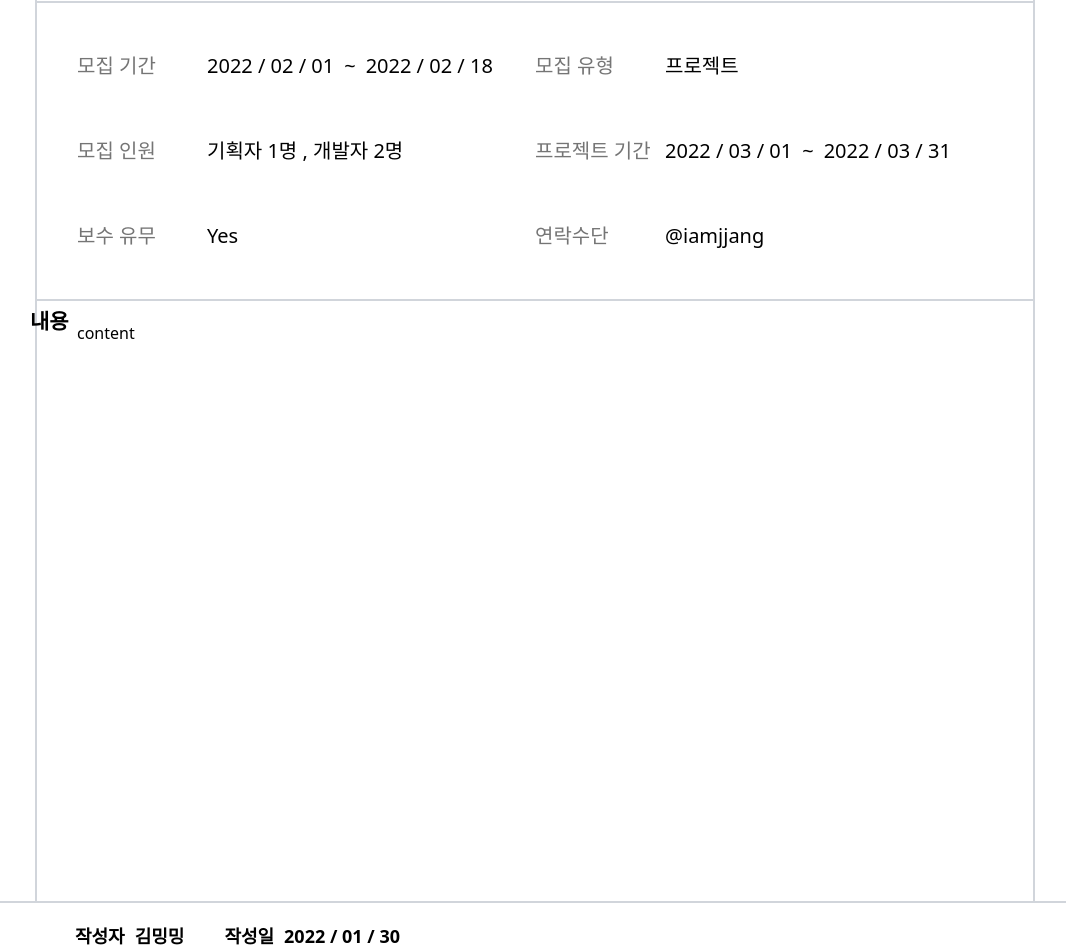
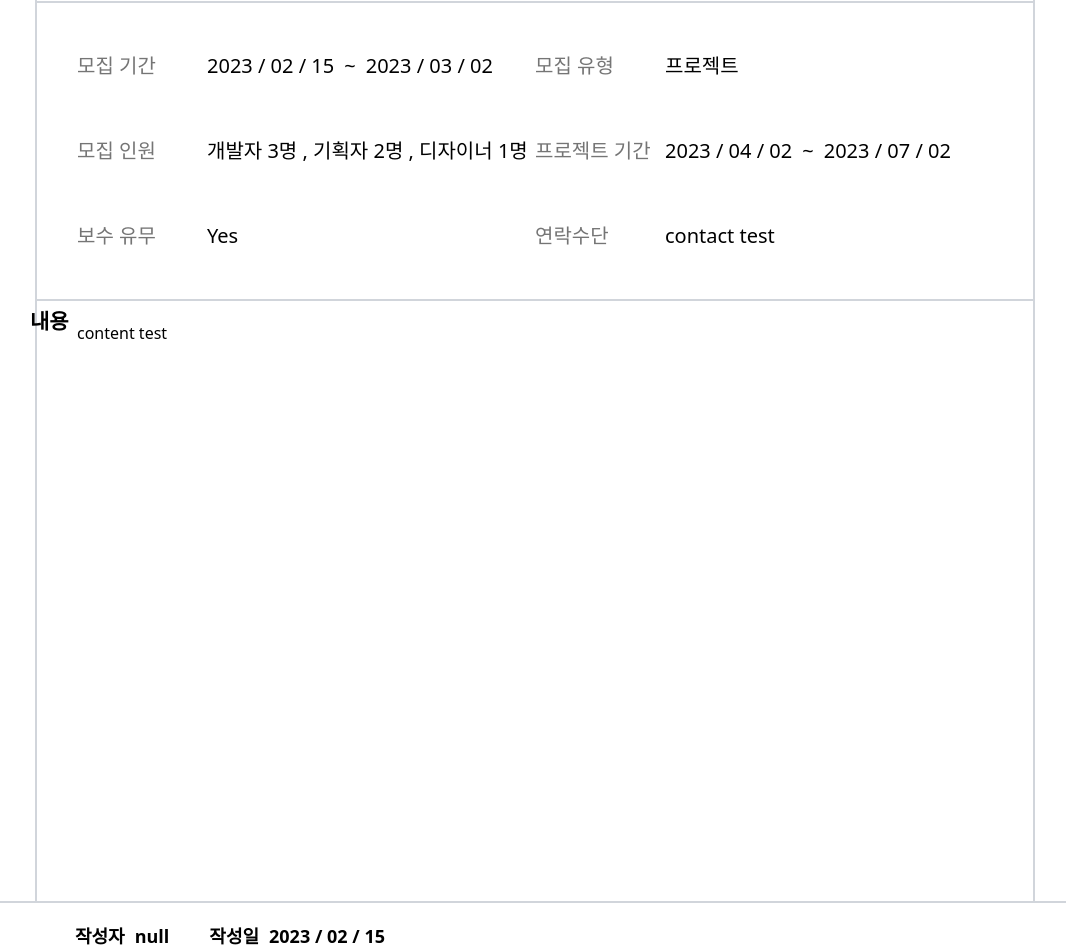
Before and after one commit to HCU-4400WON/hisbee, a React (Create React App) app in the folder src/main/frontend/: page /post/1 in a window 1280 px wide. Shown: the part 200-1152 px from the top of the page, without its empty margins (105-1171 px from the left). Built offline with nearby package versions, Linux system fonts and the light colour scheme.

Commit message:
:sparkles: [#58]detail page api ready

```diff
--- a/src/main/frontend/src/Routes/Detail.tsx
+++ b/src/main/frontend/src/Routes/Detail.tsx
@@ -1,5 +1,6 @@
 import tw from "tailwind-styled-components";
 import React from "react";
+import { IPost, posts } from "api";
 
 const Grid = tw.div`
 grid
@@ -44,6 +45,10 @@ mr-[10px]
 `;
 
 function Detail() {
+  const detailPost: IPost = posts[0];
+
+  console.log(detailPost);
+
   return (
     <div className="flex relative justify-center flex-col">
       <span className="absolute top-[100px] left-[80px] flex items-center">
@@ -57,48 +62,107 @@ function Detail() {
       </span>
       <div className="mx-auto w-[1000px] border-l-2 border-gray-300 border-r-2 h-full ">
         <header className=" mt-[80px] py-[20px] px-[40px] text-[22px] border-t-2 border-gray-300">
-          웹개발 프로젝트 모집합니다 (디자이너, 퍼블리셔, 프론트엔드, 백엔드,
-          풀스택 다 환영합니다!!)
+          {detailPost.title}
         </header>
         <Grid>
           <GridItem>
             <ItemTitle>모집 기간</ItemTitle>
-            <ItemText>2022 / 02 / 01</ItemText>
+            <ItemText>
+              {detailPost.postStart.getFullYear()} /{" "}
+              {(detailPost.postStart.getMonth() + 1 + "").padStart(2, "0")} /{" "}
+              {(detailPost.postStart.getDate() + "").padStart(2, "0")}
+            </ItemText>
             <ItemText className=" mx-[10px]">~</ItemText>
-            <ItemText>2022 / 02 / 18</ItemText>
+            <ItemText>
+              {detailPost.postEnd.getFullYear()} /{" "}
+              {(detailPost.postEnd.getMonth() + 1 + "").padStart(2, "0")} /{" "}
+              {(detailPost.postEnd.getDate() + "").padStart(2, "0")}
+            </ItemText>
           </GridItem>
           <GridItem>
             <ItemTitle>모집 유형</ItemTitle>
-            <ItemText>프로젝트</ItemText>
+            <ItemText>
+              {detailPost.dtype === "P"
+                ? "프로젝트"
+                : detailPost.dtype === "S"
+                ? "스터디"
+                : "멘토링"}
+            </ItemText>
           </GridItem>
           <GridItem>
             <ItemTitle>모집 인원</ItemTitle>
-            <ItemText>기획자 1명 ,&nbsp;</ItemText>
-            <ItemText> 개발자 2명</ItemText>
+            {detailPost.dtype === "P" ? (
+              <>
+                {detailPost.maxDeveloper !== 0 && (
+                  <ItemText>
+                    개발자 {detailPost.maxDeveloper}명 ,&nbsp;
+                  </ItemText>
+                )}
+                {detailPost.maxPlanner !== 0 && (
+                  <ItemText>기획자 {detailPost.maxPlanner}명 ,&nbsp;</ItemText>
+                )}
+                {detailPost.maxDesigner !== 0 && (
+                  <ItemText>디자이너 {detailPost.maxDesigner}명</ItemText>
+                )}
+              </>
+            ) : detailPost.dtype === "M" ? (
+              <>
+                {detailPost.maxMentor !== 0 && (
+                  <ItemText>개발자 {detailPost.maxMentor}명 ,&nbsp;</ItemText>
+                )}
+                {detailPost.maxMentee !== 0 && (
+                  <ItemText>기획자 {detailPost.maxMentee}명 ,&nbsp;</ItemText>
+                )}
+              </>
+            ) : (
+              <>
+                {detailPost.maxMember !== 0 && (
+                  <ItemText>개발자 {detailPost.maxMember}명 ,&nbsp;</ItemText>
+                )}
+              </>
+            )}
           </GridItem>
           <GridItem>
             <ItemTitle>프로젝트 기간</ItemTitle>
-            <ItemText>2022 / 03 / 01</ItemText>
+            <ItemText>
+              {detailPost.projectStart.getFullYear()} /{" "}
+              {(detailPost.projectStart.getMonth() + 1 + "").padStart(2, "0")} /{" "}
+              {(detailPost.projectStart.getDate() + "").padStart(2, "0")}
+            </ItemText>
             <ItemText className=" mx-[10px]">~</ItemText>
-            <ItemText>2022 / 03 / 31</ItemText>
+            <ItemText>
+              {detailPost.projectEnd.getFullYear()} /{" "}
+              {(detailPost.projectEnd.getMonth() + 1 + "").padStart(2, "0")} /{" "}
+              {(detailPost.projectEnd.getDate() + "").padStart(2, "0")}
+            </ItemText>
           </GridItem>
           <GridItem>
             <ItemTitle>보수 유무</ItemTitle>
-            <ItemText>Yes</ItemText>
+            {detailPost.hasPay ? (
+              <ItemText>Yes</ItemText>
+            ) : (
+              <ItemText>No</ItemText>
+            )}
           </GridItem>
           <GridItem>
             <ItemTitle>연락수단</ItemTitle>
-            <ItemText>@iamjjang</ItemText>
+            <ItemText>{detailPost.contact}</ItemText>
           </GridItem>
         </Grid>
-        <div className="min-h-[600px] px-[40px] py-[20px] ">content</div>
+        <div className="min-h-[600px] px-[40px] py-[20px] ">
+          {detailPost.content}
+        </div>
       </div>
       <WriteInfoBox className="border-t-2 border-gray-300">
         <div className="flex mx-auto w-[1000px] px-[40px]">
           <WriteInfo className="">작성자</WriteInfo>
-          <WriteInfo className="mr-[40px]">김밍밍</WriteInfo>
+          <WriteInfo className="mr-[40px]">{detailPost.writer}</WriteInfo>
           <WriteInfo>작성일</WriteInfo>
-          <WriteInfo>2022 / 01 / 30</WriteInfo>
+          <WriteInfo>
+            {detailPost.postStart.getFullYear()} /{" "}
+            {(detailPost.postStart.getMonth() + 1 + "").padStart(2, "0")} /{" "}
+            {(detailPost.postStart.getDate() + "").padStart(2, "0")}
+          </WriteInfo>
         </div>
       </WriteInfoBox>
     </div>
```
